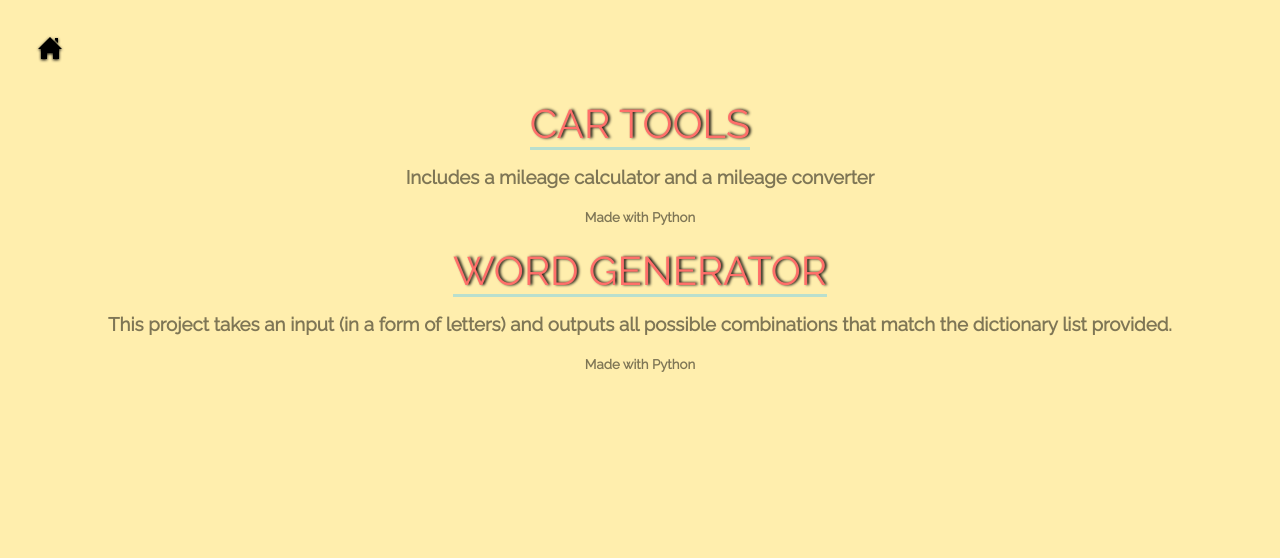
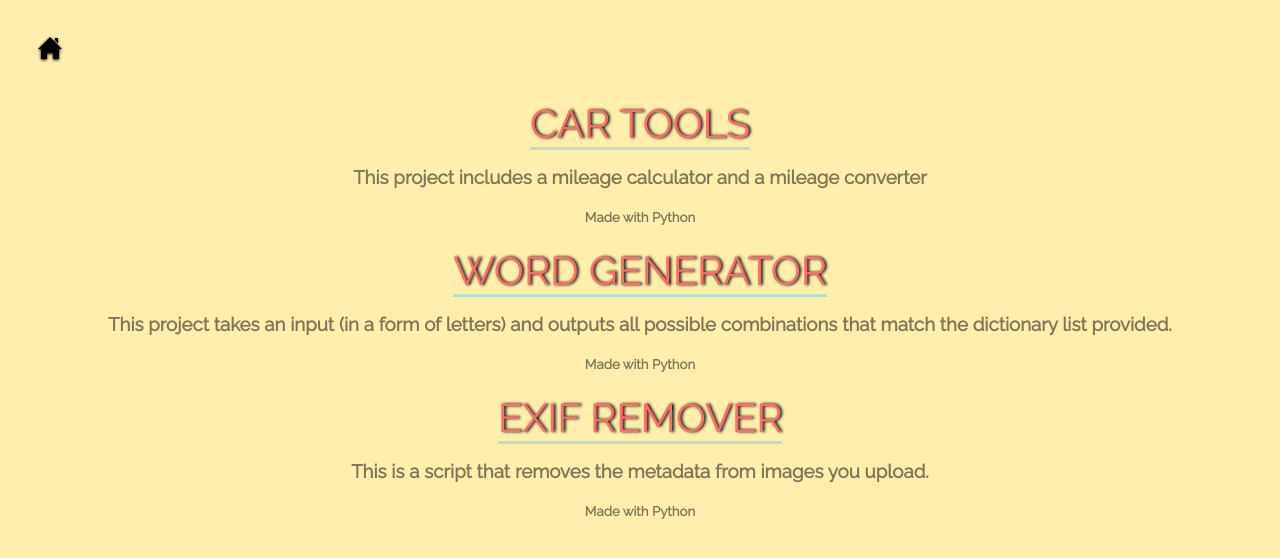
Before and after one commit to mbtrs/mbtrs.github.io, a plain HTML site: page projects.html in a window 1280 px wide. Drawn offline with nearby package versions, Linux system fonts and the light colour scheme; a script that the page names is missing; a web font is replaced by a local one.

Commit message:
add new project link

```diff
--- a/projects.html
+++ b/projects.html
@@ -4,12 +4,14 @@
     <meta charset="utf-8">
     <meta name="viewport" content="width=device-width, initial-scale=1">
     <!--jQuery library -->
-    <script src="https://ajax.googleapis.com/ajax/libs/jquery/3.3.1/jquery.min.js"></script>
+    <!-- <script src="https://ajax.googleapis.com/ajax/libs/jquery/3.3.1/jquery.min.js"></script> -->
     <!--Popper JS -->
-    <script src="https://cdnjs.cloudflare.com/ajax/libs/popper.js/1.14.7/umd/popper.min.js"></script>
+    <!-- <script src="https://cdnjs.cloudflare.com/ajax/libs/popper.js/1.14.7/umd/popper.min.js"></script> -->
     <!--Latest compiled JavaScript -->
-    <script src="https://maxcdn.bootstrapcdn.com/bootstrap/4.3.1/js/bootstrap.min.js"></script>
+    <!-- <script src="https://maxcdn.bootstrapcdn.com/bootstrap/4.3.1/js/bootstrap.min.js"></script> -->
     <!--Custom font from Google Fonts -->
+    <title>Technical Profile</title>
+    <link rel="preconnect" href="https://fonts.gstatic.com">
     <link href='https://fonts.googleapis.com/css?family=Iceland' rel='stylesheet'>
     <link href='https://fonts.googleapis.com/css?family=Bree Serif' rel='stylesheet'>
     <link href='https://fonts.googleapis.com/css?family=Raleway' rel='stylesheet'>
@@ -27,13 +29,19 @@
 
     <article class="project1">
       <a href="https://github.com/mbtrs/car-tools">Car Tools</a>
-      <h3>Includes a mileage calculator and a mileage converter</h3>
+      <h3>This project includes a mileage calculator and a mileage converter</h3>
       <h5>Made with Python</h5>
     </article>
 
     <article class="project2">
       <a href="https://github.com/mbtrs/word-generator">Word Generator</a>
       <h3>This project takes an input (in a form of letters) and outputs all possible combinations that match the dictionary list provided. </h3>
+      <h5>Made with Python</h5>
+    </article>
+
+    <article class="project3">
+      <a href="https://gist.github.com/mbtrs/98f055b4398580cadc635ddb44847b39">EXIF Remover</a>
+      <h3>This is a script that removes the metadata from images you upload.</h3>
       <h5>Made with Python</h5>
     </article>
   </section>
--- a/scss/style.scss
+++ b/scss/style.scss
@@ -86,8 +86,6 @@ footer {
 }
 
 article {
-  grid-row: 3 / 4;
-  grid-column: 2 / 3;
   align-self: center;
   text-align: center;
 }
@@ -99,6 +97,8 @@ article {
   justify-content: center;
   align-items: center;
   align-content: center;
+  grid-row: 3 / 4;
+  grid-column: 2 / 3;
 
   & a {
     text-transform: uppercase;
@@ -160,17 +160,41 @@ article {
 .project-container {
   display: grid;
   grid-template-columns: 100px 1fr 100px;
-  grid-template-rows: 100px repeat(3, 1fr);
+  grid-template-rows: 100px repeat(2, 1fr);
   align-items: center;
   text-align: center;
 
-  & h3, h5 {
+  & h3,
+  h5 {
     opacity: 0.5;
     // -webkit-text-stroke: 1px #000;
   }
+
+  // & h3 {
+  //   width: 50%;
+  // }
 }
 
-.project1, .project2 {
+// h3 {
+//   width: 50%;
+// }
+
+
+.project1 {
+  grid-area: 2/3/3/2;
+}
+
+.project2 {
+  grid-area: 3/3/4/2;
+}
+
+.project3 {
+  grid-area: 4/3/6/2;
+}
+
+.project1,
+.project2,
+.project3 {
   align-self: center;
   text-align: center;
   font-family: 'Raleway', sans-serif;
@@ -193,10 +217,12 @@ article {
   }
 }
 
-.project1 {
-  grid-area: 2/4/3/1;
+.gist {
+  max-width:500px;
+  overflow:auto;
 }
 
-.project2 {
-  grid-area: 3/4/4/1;
+.gist .blob-wrapper.data {
+  max-height:500px;
+  overflow:auto;
 }
```
Also changed, not shown: index.html (+1 -0 lines), scss/style.css. Lines whose indentation alone changed are shown as unchanged.
